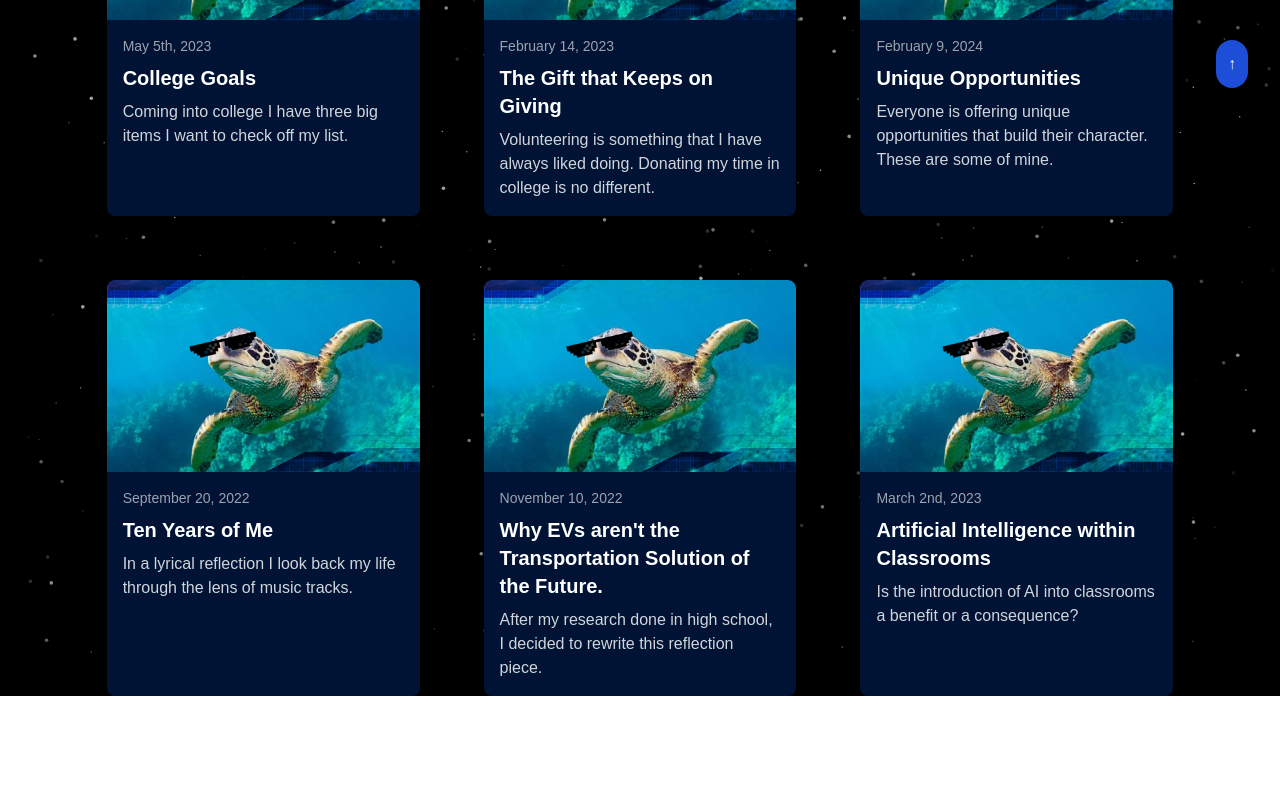
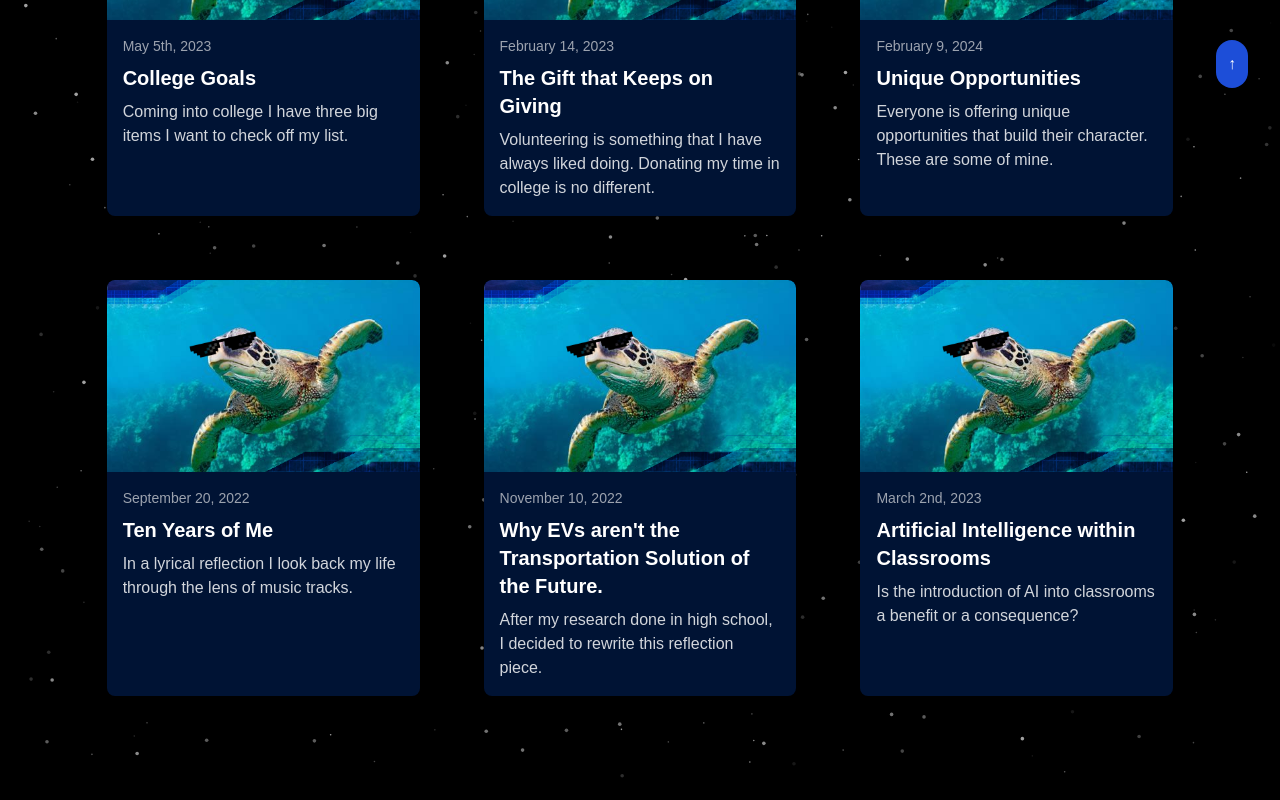
Before and after one commit to Admeen3581/PersonalWebsiteDos, a Next.js app: page /blogs in a window 1280 px wide. Shown: the part 680-1480 px from the top of the page. Before the commit the page ends 1376 px from the top, so only its background shows below. Built offline with nearby package versions, Linux system fonts and the light colour scheme.

Commit message:
implement minor edit to bottom padding
Signed-off-by: Adam Long <adam.jacob.long@gmail.com>

```diff
--- a/src/app/blogs/page.tsx
+++ b/src/app/blogs/page.tsx
@@ -62,6 +62,7 @@ function Blogs() {
                             </div>
                         </Link>
                     ))}
+                    <div className="h-10"></div>
                 </div>
                 <div>
                     <ScrollToTop/>
```
